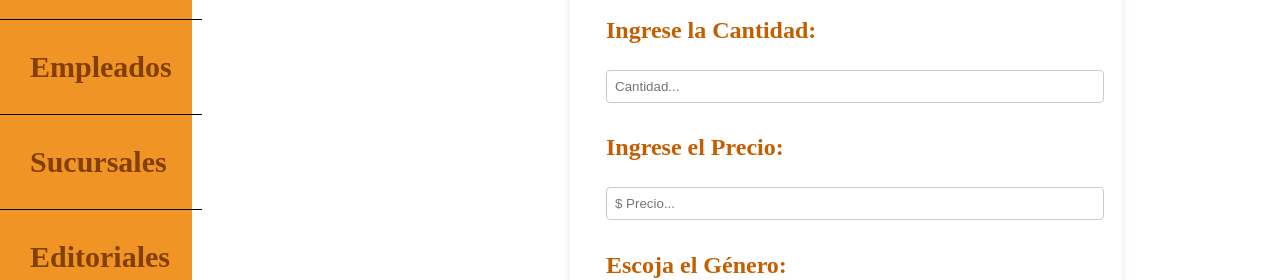
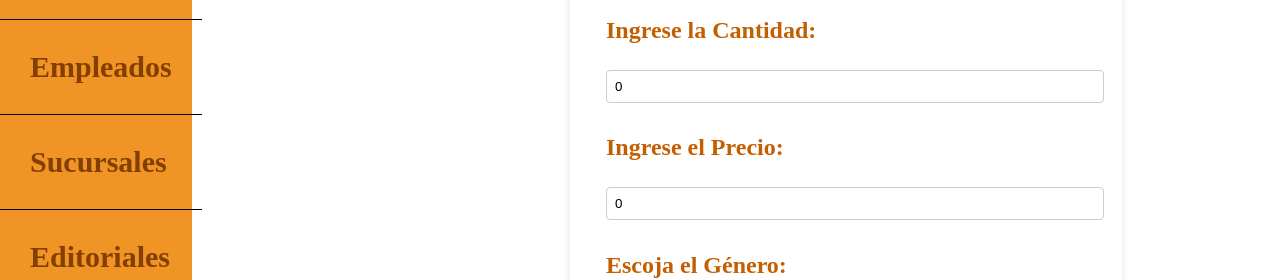
Before and after one commit to cuboalcub/front-Quijote, an Angular app: page /altaLibros in a window 1280 px wide. Shown: the part 508-788 px from the top of the page. Built offline with nearby package versions, Linux system fonts and the light colour scheme.

Commit message:
invetaio update

```diff
--- a/src/app/Invetarios/alta-libros/alta-libros.component.html
+++ b/src/app/Invetarios/alta-libros/alta-libros.component.html
@@ -1,32 +1,35 @@
 <div class="form-container">
   <h1 class="titulo-principal">ALTA DE LIBROS</h1>
-    <form>
+  <form (ngSubmit)="onSubmit()">
     <div class="form-group">
       <h2 class="titulo-secundario">Ingrese el Nombre:</h2>
-        <input type="text" id="nombre" name="nombre" placeholder="Nombre...">
+      <input type="text" id="nombre" [(ngModel)]="nombre" name="nombre" placeholder="Nombre..." required>
     </div>
     <div class="form-group">
       <h2 class="titulo-secundario">Ingrese la Fecha de Publicación:</h2>
-        <input type="date" id="fecha" name="fecha">
+      <input type="date" id="fecha" [(ngModel)]="fecha" name="fecha" required>
     </div>
     <div class="form-group">
       <h2 class="titulo-secundario">Ingrese la Cantidad:</h2>
-        <input type="number" id="cantidad" name="cantidad" placeholder="Cantidad...">
+      <input type="number" id="cantidad" [(ngModel)]="cantidad" name="cantidad" placeholder="Cantidad..." required min="1">
     </div>
     <div class="form-group">
       <h2 class="titulo-secundario">Ingrese el Precio:</h2>
-        <input type="text" id="precio" name="precio" placeholder="$ Precio...">
+      <input type="number" step="0.01" id="precio" [(ngModel)]="precio" name="precio" placeholder="$ Precio..." required>
     </div>
     <div class="form-group">
       <h2 class="titulo-secundario">Escoja el Género:</h2>
-        <select id="genero" name="genero">
-          <option>Género...</option>
+      <select id="genero" [(ngModel)]="genero" name="genero" required>
+        <option value="" disabled selected>Género...</option>
+        <option value="Fiction">Fiction</option>
+        <option value="Non-Fiction">Non-Fiction</option>
+        <!-- Add more options as needed -->
       </select>
     </div>
-      <!-- Repite para editorial y sucursal -->
+    <!-- Repeat for editorial and sucursal if necessary -->
     <div class="button-group">
       <button type="submit" class="agregar-btn">Agregar</button>
-        <button type="button" class="cancelar-btn">Cancelar</button>
+      <button type="button" class="cancelar-btn" (click)="onCancel()">Cancelar</button>
     </div>
   </form>
 </div>
--- a/src/app/Invetarios/alta-libros/alta-libros.component.ts
+++ b/src/app/Invetarios/alta-libros/alta-libros.component.ts
@@ -1,12 +1,33 @@
 import { Component } from '@angular/core';
-
+import { CommonModule } from '@angular/common';
+import { FormsModule } from '@angular/forms';
+import { InvenatrioService } from '../../shared/service/invenatrio.service';
 @Component({
   selector: 'app-alta-libros',
   standalone: true,
-  imports: [],
+  imports: [ CommonModule, FormsModule],
   templateUrl: './alta-libros.component.html',
   styleUrl: './alta-libros.component.css'
 })
 export class AltaLibrosComponent {
+constructor(private inventarioService: InvenatrioService) {}
+  nombre: string = '';
+  fecha: string = '';
+  cantidad: number = 0;
+  precio: number = 0;
+  genero: string = '';
+  onSubmit() {
+    console.log(this.nombre, this.fecha, this.cantidad, this.precio, this.genero);
 
+  }
+  onCancel() {
+    this.resetForm();
+  }
+  resetForm() {
+    this.nombre = '';
+    this.fecha = '';
+    this.cantidad = 0;
+    this.precio = 0;
+    this.genero = '';
+  }
 }
```
Lines whose indentation alone changed are shown as unchanged.
